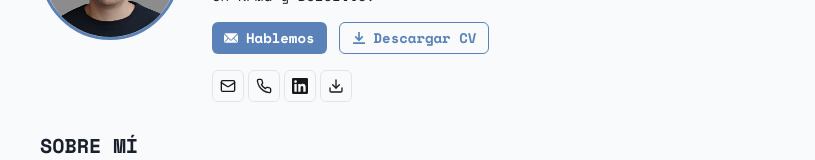
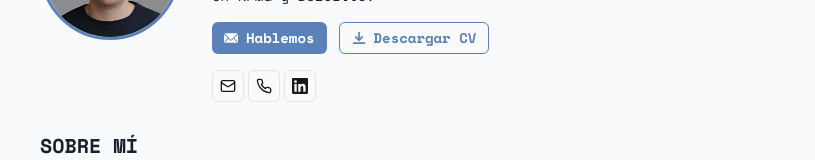
Before and after one commit to diego-tech/Personal-Web, a Next.js app: page / in a window 1280 px wide. Shown: the part 237-397 px from the top of the page, without its empty margins (232-1047 px from the left). Built offline with nearby package versions, Linux system fonts and the light colour scheme.

Commit message:
fix(design): remove duplicate icon-only CV download link from hero
The 'Descargar CV' CTA button already covers it.

Co-Authored-By: Claude Fable 5 <noreply@anthropic.com>

```diff
--- a/components/layouts/main.js
+++ b/components/layouts/main.js
@@ -204,30 +204,6 @@ const Main = ({ children, router }) => {
                                         d="M20.447 20.452h-3.554v-5.569c0-1.328-.027-3.037-1.852-3.037-1.853 0-2.136 1.445-2.136 2.939v5.667H9.351V9h3.414v1.561h.046c.477-.9 1.637-1.85 3.37-1.85 3.601 0 4.267 2.37 4.267 5.455v6.286zM5.337 7.433c-1.144 0-2.063-.926-2.063-2.065 0-1.138.92-2.063 2.063-2.063 1.14 0 2.064.925 2.064 2.063 0 1.139-.925 2.065-2.064 2.065zm1.782 13.019H3.555V9h3.564v11.452zM22.225 0H1.771C.792 0 0 .774 0 1.729v20.542C0 23.227.792 24 1.771 24h20.451C23.2 24 24 23.227 24 22.271V1.729C24 .774 23.2 0 22.222 0h.003z"
                                     ></path></svg>
                                 </a>
-                                <a
-                                    className='rssLink'
-                                    href="/files/CV_Diego_Munoz_Herranz.pdf"
-                                    title="Curriculum Diego Muñoz Herranz"
-                                    target="_blank"
-                                    rel="noopener noreferrer"
-                                >
-                                    <svg
-                                        xmlns="http://www.w3.org/2000/svg"
-                                        width="16"
-                                        height="16"
-                                        viewBox="0 0 24 24"
-                                        fill="none"
-                                        stroke="currentColor"
-                                        strokeWidth="2"
-                                        strokeLinecap="round"
-                                        strokeLinejoin="round"
-                                        className='rssSvg'
-                                    >
-                                        <path d="M21 15v4a2 2 0 0 1-2 2H5a2 2 0 0 1-2-2v-4"></path>
-                                        <polyline points="7 10 12 15 17 10"></polyline>
-                                        <line x1="12" y1="15" x2="12" y2="3"></line>
-                                    </svg>
-                                </a>
                             </footer>
                         </Box>
                     </Box>
```
